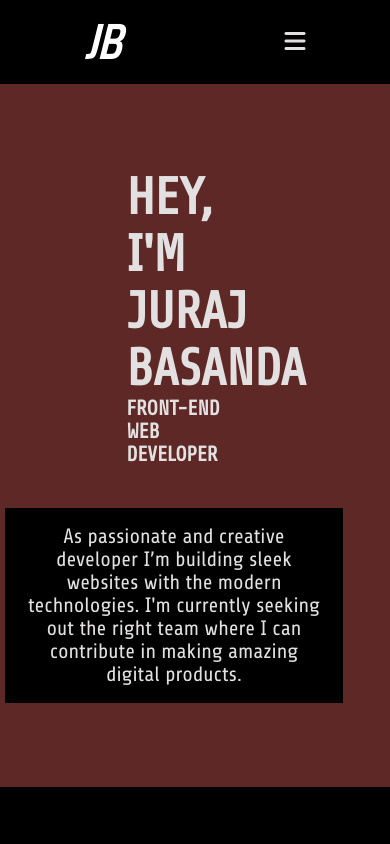
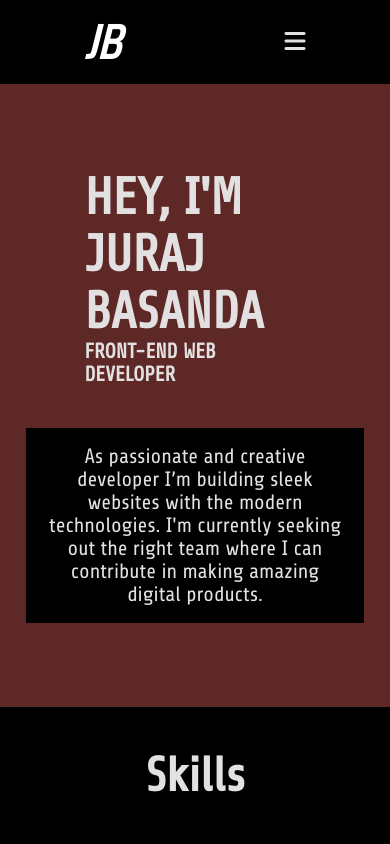
Before and after one commit to jurajbasanda/personal-portfolio, a React (Create React App) app: page / in a window 390 px wide. Shown: the top 844 px of the page. Built offline with nearby package versions, Linux system fonts and the light colour scheme.

Commit message:
projects-border

```diff
--- a/src/TemplateProject.js
+++ b/src/TemplateProject.js
@@ -11,11 +11,11 @@ class ModalProject extends Component {
     const closeModal= () => this.setState({showModal:'bg-modal'});
     return (
       <Fragment>
-      <div className="project" key={this.props.id} >
-      <div className="project-text" data-aos="fade">
+      <div className="project" key={this.props.id} data-aos="fade-down">
+      <div className="project-text" >
               <button className='openButton' onClick={openModal}><h3 onClick={openModal} className="glitch" >{this.props.name} <i className="fas fa-external-link-alt"></i></h3></button>
             </div>
-      <div onClick={openModal} data-aos="fade-up">
+      <div onClick={openModal}>
       <img className='project-img' src={this.props.imgSrc} alt={this.props.imgAlt} />
       </div>
       </div>
@@ -23,7 +23,7 @@ class ModalProject extends Component {
       <div className={this.state.showModal}>
       <section className="modal-contents" >
         <div className="close" onClick={closeModal}
-        tabIndex="0" ><i class="fas fa-times"></i></div>
+        tabIndex="0" ><i className="fas fa-times"></i></div>
     {/*<button ><i className="fas fa-times"></i></button>*/}
           <br/>
           <h2>{this.props.name}</h2>
--- a/src/contact.scss
+++ b/src/contact.scss
@@ -75,3 +75,6 @@ span.fade{opacity: 1;}
 .socialNetworks{margin-top: 2vh;
         margin-right: 0vh;}
   }
+  @media screen and (max-width:330px){
+      .contact{a{font-size: 1.4rem;}}
+  }
--- a/src/index.scss
+++ b/src/index.scss
@@ -129,6 +129,7 @@ p{background-color: black;
             width: 100%;
               opacity: 1;
               transition: all 0.5s ease 0.2s;
+              border:10px solid black;
               }
 
 
@@ -176,18 +177,21 @@ p{background-color: black;
 }
 //Phone-----------------------------------------max-800px --------------------------------------------------
 @media screen and (max-width: 800px) {
-    header{margin: 0;
-            height: 100%;}
-    .head{margin: 10vh 10vh 10vh 5vh!important;
+    header{margin-top: 10vh;
+            height: 100%;
 
-    p{
+    p{margin: 0;
+        justify-self: center;
+    align-self: center;
+    padding: 2vh;
         width: 40vh;
         font-size: 1.3rem;
         align-self: center;
         text-align: center;}
     .name{h1{font-size: 3.2rem;}
-        h2{font-size: 1.3rem;}}
+        h2{font-size: 1.3rem;}
     }
+}
 //Portfolio----------------------------------------
 .portfolioP{
     max-width: 1300px;
--- a/src/skills.scss
+++ b/src/skills.scss
@@ -8,6 +8,8 @@
     margin-top:5vh;
     margin-bottom:5vh;}
 }
+.code-img{border:0.7rem solid black;}
+.design-img{border:0.7rem solid black;}
 .skills-group{display: grid;
             grid-template-columns: repeat(1,1fr);
             grid-template-rows: 1fr 1fr 1fr;
```
Also changed, not shown: src/image/iphone-real.png (added).
